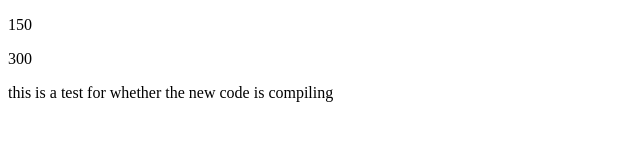
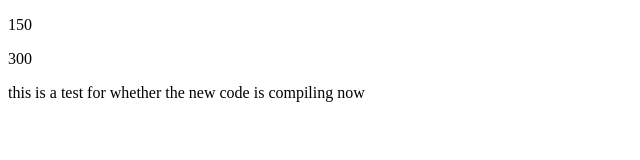
Before and after one commit to Xrness/second_project, a plain HTML site: page index.html in a window 1280 px wide. Shown: the full height of the page, 0-640 px from the left. Drawn offline with Linux system fonts and the light colour scheme.

Commit message:
Update index.html

```diff
--- a/index.html
+++ b/index.html
@@ -12,7 +12,7 @@ document.getElementById("vir").innerHTML = myFunction(50, 100);
 </script>
 
 <p id="mom"></p>
-  <p> this is a test for whether the new code is compiling </p>
+  <p> this is a test for whether the new code is compiling now </p>
 
 <script>
 
```
